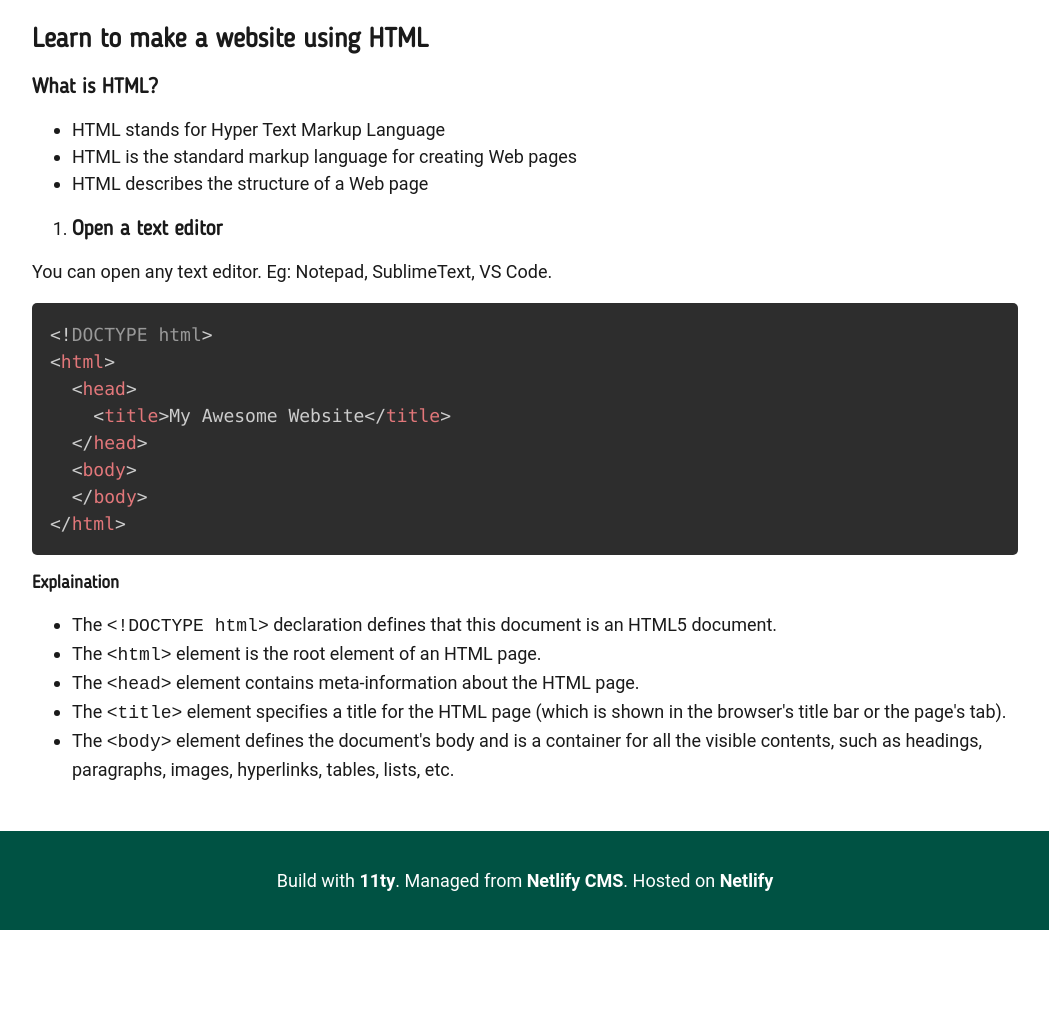
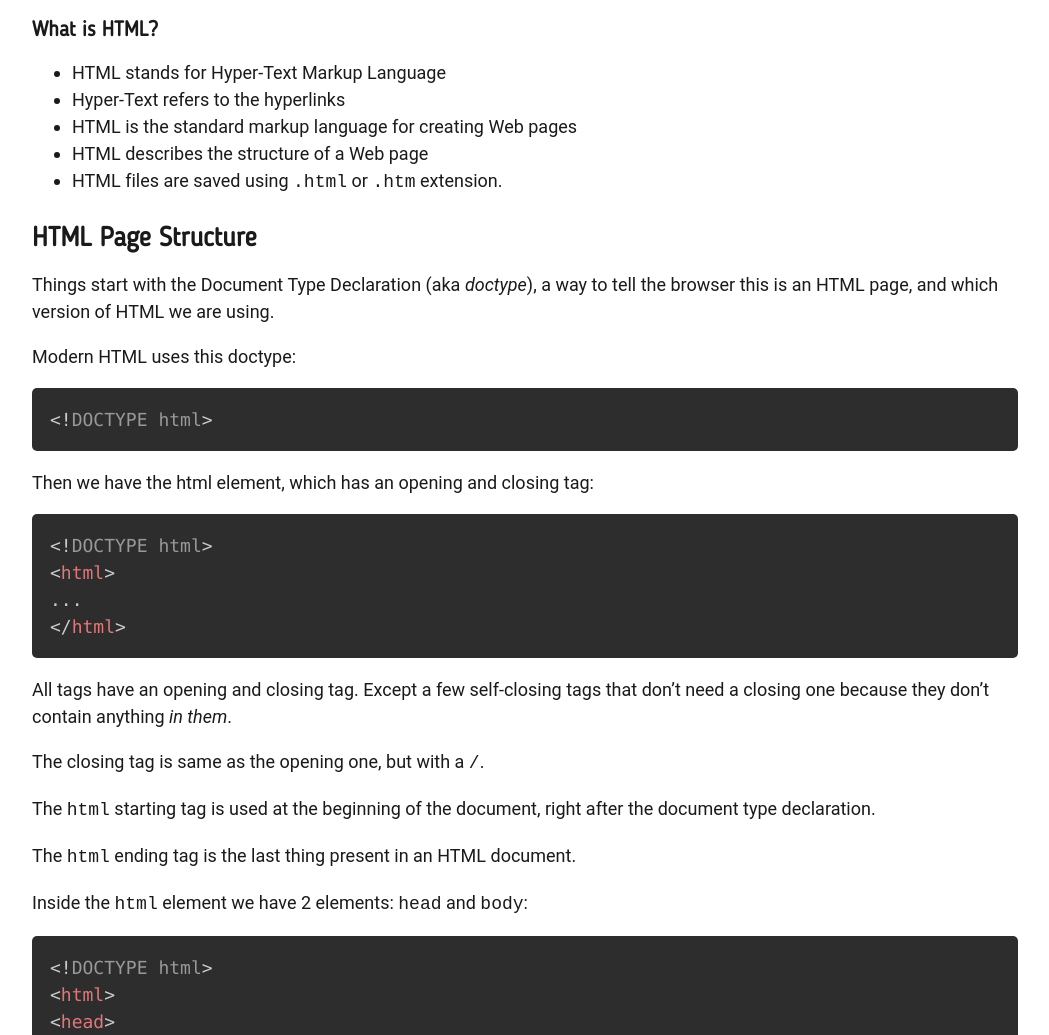
Before and after one commit to M141R/11ty-blog, an Eleventy site: page src/blog/how-to-make-a-simple-website.md in a window 1280 px wide. Shown: the part 500-1535 px from the top of the page, without its empty margins (115-1164 px from the left). Before the commit the page ends 1430 px from the top, so only its background shows below. Built offline with nearby package versions, Linux system fonts and the light colour scheme; Eleventy itself is replaced by a stand-in of ours; code samples lack their colours; files that its build step writes are made by us from their sources.

Commit message:
Update Blog “how-to-make-a-simple-website”

````diff
--- a/src/blog/how-to-make-a-simple-website.md
+++ b/src/blog/how-to-make-a-simple-website.md
@@ -1,40 +1,63 @@
 ---
-title: How to make a simple website
-description: Learn to make a simple Website using HTML
+title: Introduction to HTML
+description: Basics of HTML
 author: Mihir
-date: 2021-06-29T04:43:33.916Z
+date: 2021-07-14T16:27:02.458Z
 tags:
   - post
   - featured
 image: https://images.unsplash.com/photo-1498050108023-c5249f4df085?ixid=MnwxMjA3fDB8MHxzZWFyY2h8OXx8d2Vic2l0ZXxlbnwwfHwwfHw%3D&ixlib=rb-1.2.1&auto=format&fit=crop&w=500&q=60
 ---
-## Learn to make a website using HTML
-
 ### What is HTML?
 
-* HTML stands for Hyper Text Markup Language
-* HTML is the standard markup language for creating Web pages
-* HTML describes the structure of a Web page
+- HTML stands for Hyper-Text Markup Language
+- Hyper-Text refers to the hyperlinks
+- HTML is the standard markup language for creating Web pages
+- HTML describes the structure of a Web page
+- HTML files are saved using `.html` or `.htm` extension.
 
-1. ### Open a text editor
+## HTML Page Structure
 
-You can open any text editor. Eg: Notepad, SublimeText, VS Code.
+Things start with the Document Type Declaration (aka *doctype*), a way to tell the browser this is an HTML page, and which version of HTML we are using.
+
+Modern HTML uses this doctype:
+
+```html
+<!DOCTYPE html>
+```
+
+Then we have the html element, which has an opening and closing tag:
 
 ```html
 <!DOCTYPE html>
 <html>
-  <head>
-    <title>My Awesome Website</title>
-  </head>
-  <body>
-  </body>
+...
 </html>
 ```
 
-#### Explaination
+All tags have an opening and closing tag. Except a few self-closing
+tags that don’t need a closing one because they don’t contain anything *in them*.
 
-* The `<!DOCTYPE html>` declaration defines that this document is an HTML5 document.
-* The `<html>` element is the root element of an HTML page.
-* The `<head>` element contains meta-information about the HTML page.
-* The `<title>` element specifies a title for the HTML page (which is shown in the browser's title bar or the page's tab).
-* The `<body>` element defines the document's body and is a container for all the visible contents, such as headings, paragraphs, images, hyperlinks, tables, lists, etc.
+The closing tag is same as the opening one, but with a `/`.
+
+The `html` starting tag is used at the beginning of the document, right after the document type declaration.
+
+The `html` ending tag is the last thing present in an HTML document.
+
+Inside the `html` element we have 2 elements: `head` and `body`:
+
+```html
+<!DOCTYPE html>
+<html>
+<head>
+...
+</head>
+<body>
+...
+</body>
+</html>
+```
+
+Inside `head`, we will have tags that are essential to creating a web page, like the title, the metadata, and internal or external CSS and JavaScript. Mostly things that do not directly appear on the page, but only help the browser display it properly
+
+Inside `body` we will have the content of the page. The visible stuff.
````
